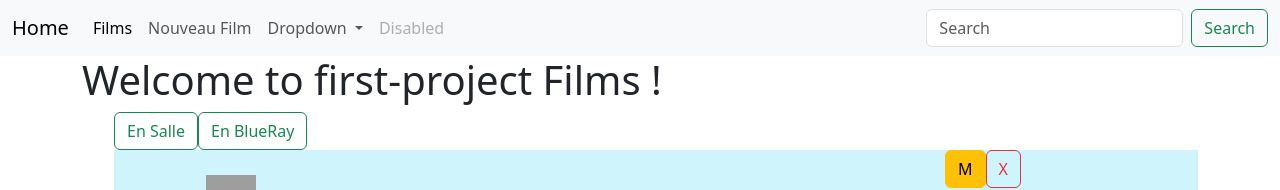
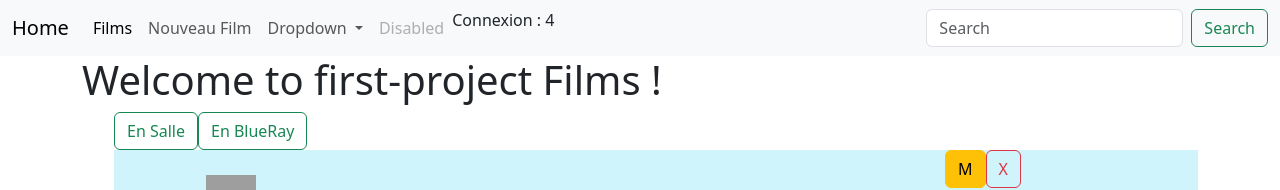
Before and after one commit to Renauud/Angular2024, an Angular app: page /films in a window 1280 px wide. Shown: the top 190 px of the page. Built offline with nearby package versions, Linux system fonts and the light colour scheme; grey boxes are pictures that could not be loaded.

Commit message:
timer fait

```diff
--- a/src/app/app.component.html
+++ b/src/app/app.component.html
@@ -26,6 +26,9 @@
         <li class="nav-item">
           <a class="nav-link disabled" aria-disabled="true">Disabled</a>
         </li>
+        <div>
+          Connexion : {{time}}
+        </div>
       </ul>
 
       <form class="d-flex" role="search">
--- a/src/app/app.component.ts
+++ b/src/app/app.component.ts
@@ -1,5 +1,6 @@
 import { Component, OnInit } from '@angular/core';
 import { FilmService } from './services/film/film.service';
+import { interval } from 'rxjs';
 
 @Component({
   selector: 'app-root',
@@ -8,12 +9,25 @@ import { FilmService } from './services/film/film.service';
 })
 export class AppComponent implements OnInit {
   title = 'first-project Films';
+  time:number = 0;
   films:any = [];
 
   constructor(private Film:FilmService){}
 
   ngOnInit(): void {
     this.films = this.Film.films;
+    const counter = interval(1000);
+    counter.subscribe(
+      (value)=>{
+        this.time = value;
+      },
+      (error)=>{
+        console.log('Error :' + error);
+      },
+      () => {
+        console.log("Observable complete !");
+      }
+    )
   }
 
   onAirAll(){
```
